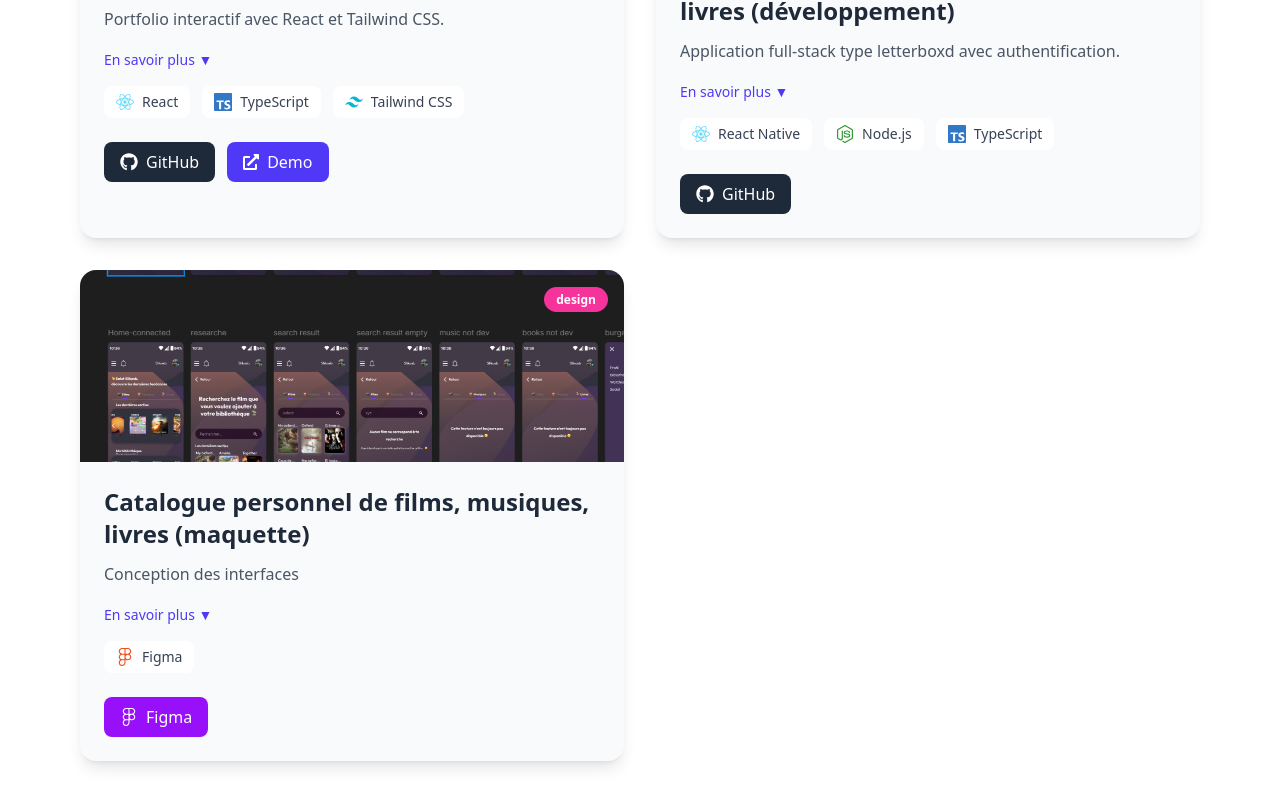
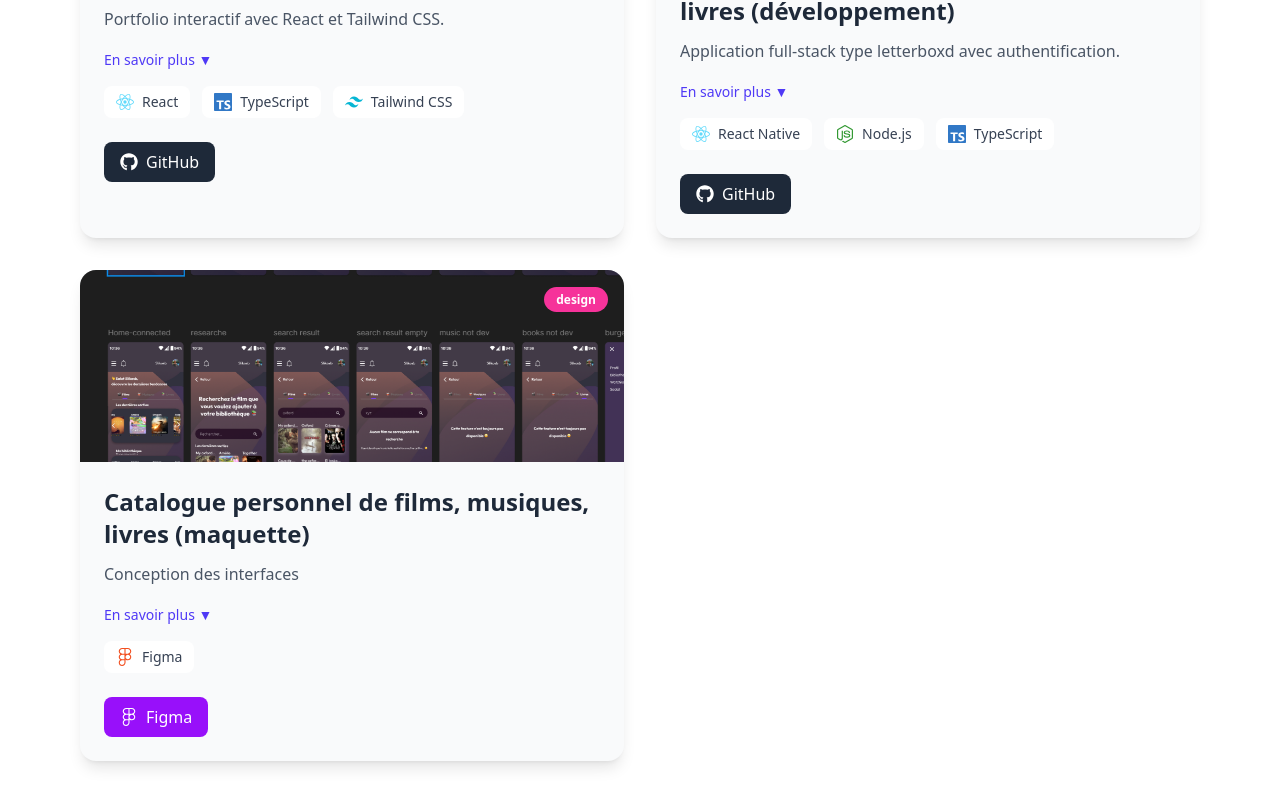
Before and after one commit to slikosb/portfolio, a React (Vite) app: page / in a window 1280 px wide. Shown: the part 4293-5100 px from the top of the page. Built offline with nearby package versions, Linux system fonts and the light colour scheme.

Commit message:
ajustement des padding dans le bloc contact

```diff
--- a/src/components/Contact.tsx
+++ b/src/components/Contact.tsx
@@ -61,7 +61,7 @@ const Contact = ({ darkMode }: ContactProps) => {
       id="contact"
       className={`py-20 ${darkMode ? "bg-gray-900" : "bg-gray-50"}`}
     >
-      <div className="max-w-6xl mx-auto px-4">
+      <div className="max-w-6xl mx-auto px-6">
         <h2
           className={`text-4xl font-extrabold mb-4 text-center ${
             darkMode ? "text-white" : "text-indigo-600"
@@ -80,7 +80,7 @@ const Contact = ({ darkMode }: ContactProps) => {
 
         <div className="max-w-4xl mx-auto">
           {/* Contact Cards */}
-          <div className="grid sm:grid-cols-2 gap-6 mb-12">
+          <div className="grid grid-cols-1 sm:grid-cols-2 gap-6 mb-12 px-2 sm:px-0">
             {contactInfo.map((info, index) => {
               const IconComponent = info.icon;
               return (
@@ -156,11 +156,19 @@ const Contact = ({ darkMode }: ContactProps) => {
                           >
                             {copiedEmail ? (
                               <>
-                                <FaCheck /> Copié
+                                <FaCheck />
+                                <span className="hidden sm:inline">
+                                  Copié
+                                </span>{" "}
+                                {/* Affiché dès sm */}
                               </>
                             ) : (
                               <>
-                                <FaCopy /> Copier
+                                <FaCopy />
+                                <span className="hidden sm:inline">
+                                  Copier
+                                </span>{" "}
+                                {/* Affiché dès sm */}
                               </>
                             )}
                           </button>
--- a/src/components/Projects.tsx
+++ b/src/components/Projects.tsx
@@ -1,5 +1,5 @@
 import { useState } from "react";
-import { FaExternalLinkAlt, FaFigma, FaGithub } from "react-icons/fa";
+import { FaFigma, FaGithub } from "react-icons/fa";
 import {
   SiNodedotjs,
   SiReact,
@@ -28,7 +28,6 @@ interface Project {
   }[];
   github?: string;
   figma?: string;
-  demo?: string;
   image?: string;
   category: "frontend" | "fullstack" | "design";
 }
@@ -45,7 +44,6 @@ const projects: Project[] = [
       { name: "Tailwind CSS", icon: SiTailwindcss, color: "#06B6D4" },
     ],
     github: "https://github.com/slikosb/portfolio",
-    demo: "#",
     category: "frontend",
     image: portfolioPicture,
   },
@@ -277,17 +275,6 @@ const Projects = ({ darkMode }: ProjectsProps) => {
                       Figma
                     </a>
                   )}
-                  {project.demo && (
-                    <a
-                      href={project.demo}
-                      target="_blank"
-                      rel="noopener noreferrer"
-                      className="flex items-center gap-2 px-4 py-2 rounded-lg font-medium transition-all duration-300 transform hover:scale-105 bg-indigo-600 text-white hover:bg-indigo-700"
-                    >
-                      <FaExternalLinkAlt size={16} />
-                      Demo
-                    </a>
-                  )}
                 </div>
               </div>
             </div>
```
